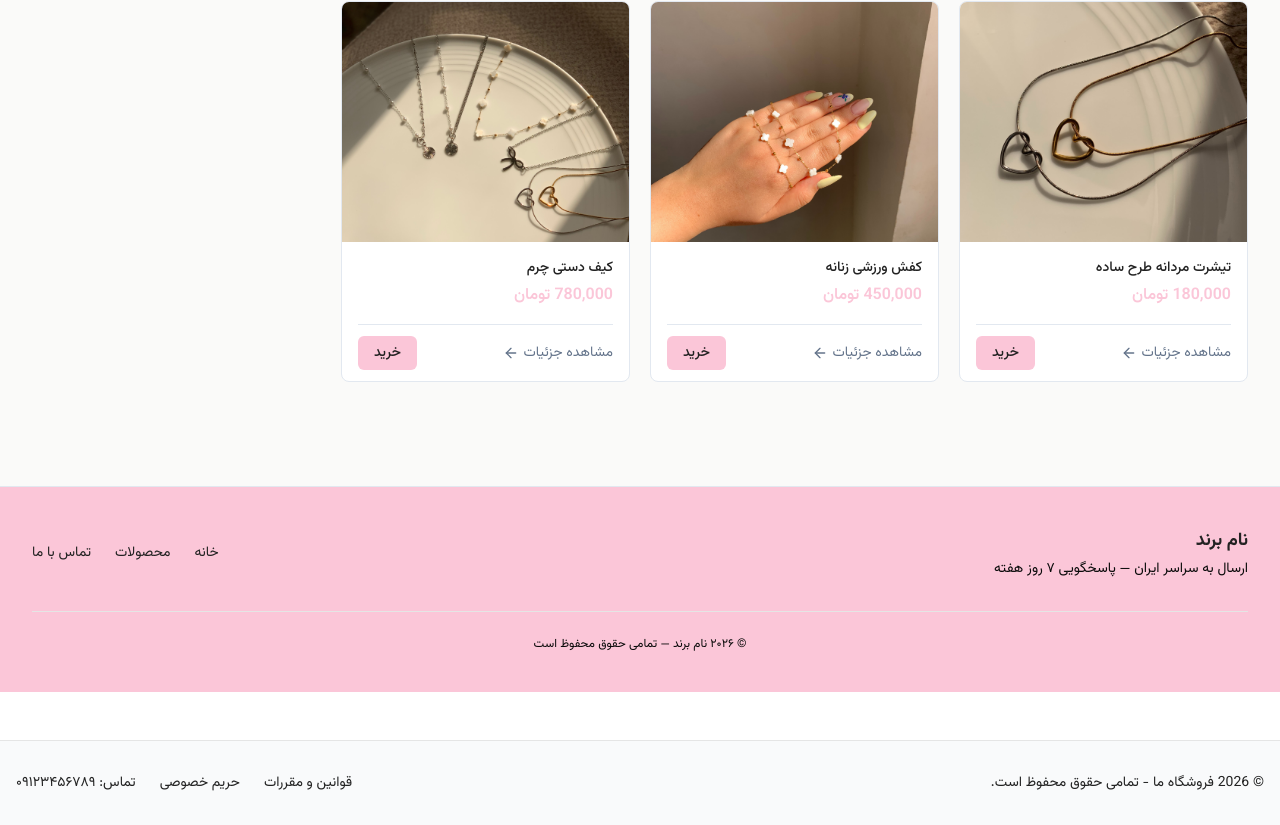
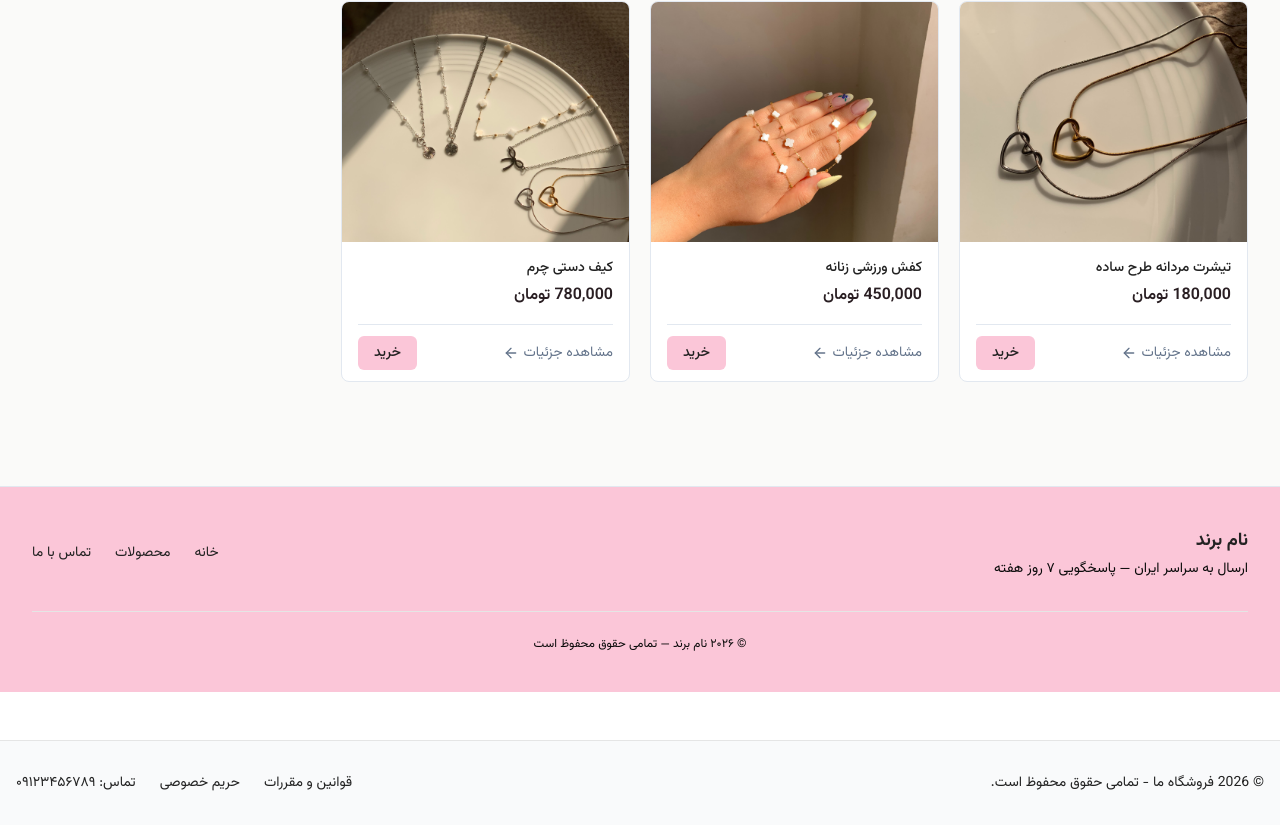
Before and after one commit to iampmFSdev/ecomspa65, a Next.js app: page / in a window 1280 px wide. Shown: the part 633-1458 px from the top of the page. Built offline with nearby package versions, Linux system fonts and the light colour scheme.

Commit message:
price text change

```diff
--- a/app/page.tsx
+++ b/app/page.tsx
@@ -29,7 +29,7 @@ export const themes = {
     "--color-button-text": "#FBC6D8",
     "--color-button-hover": "#1D2D47",
 
-    "--color-price": "#FBC6D8",
+    "--color-price": "#291e22",
     "--color-footer-bg": "#FBC6D8",
     "--color-footer-text": "#222",
     "--color-icon": "#FBC6D8",
```
